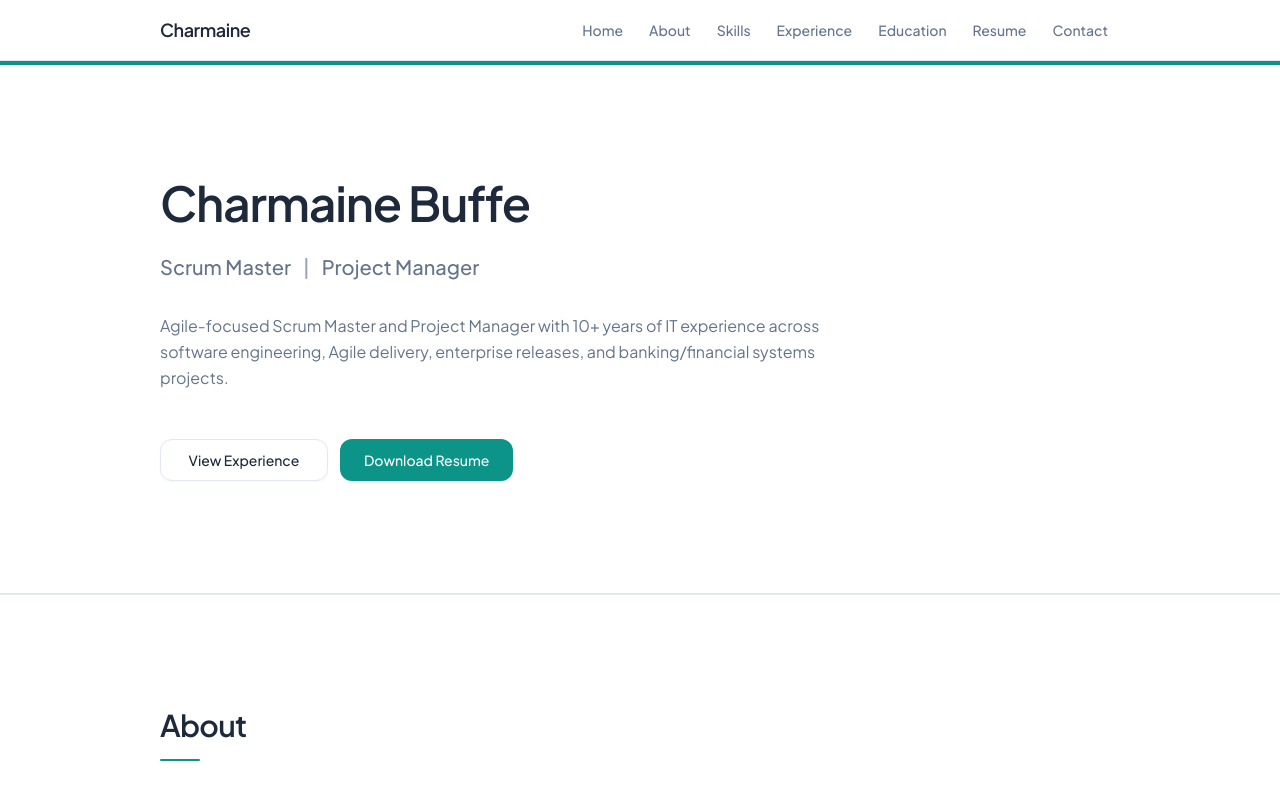
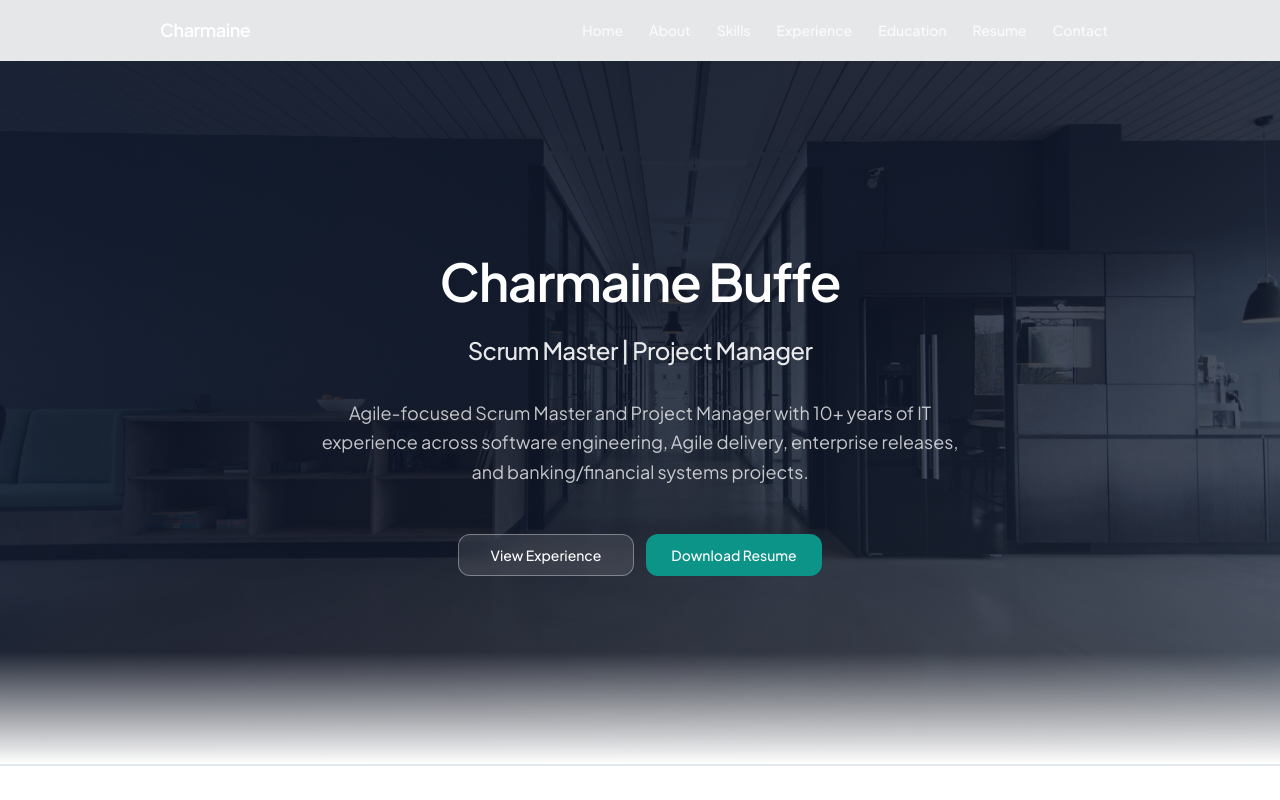
Before and after one commit to charlefire-cpu/personal-website, a React (Vite) app: page / in a window 1280 px wide. Shown: the top 800 px of the page. Built offline with nearby package versions, Linux system fonts and the light colour scheme.

Commit message:
hero improvement

```diff
--- a/src/components/Hero.tsx
+++ b/src/components/Hero.tsx
@@ -1,27 +1,12 @@
 import { profile } from '../data/profile'
 import Button from './ui/Button'
 
-function TitleLine({ title }: { title: string }) {
-  const roles = title.split('|').map((role) => role.trim())
-
-  return (
-    <p className="text-display-sub mt-4 flex flex-col items-center gap-1 sm:mt-5 sm:flex-row sm:flex-wrap sm:justify-center sm:gap-x-3 lg:items-start lg:justify-start">
-      {roles.map((role, index) => (
-        <span key={role} className="inline-flex items-center gap-3">
-          {index > 0 && (
-            <span className="hidden text-muted-light sm:inline" aria-hidden="true">
-              |
-            </span>
-          )}
-          <span>{role}</span>
-        </span>
-      ))}
-    </p>
-  )
+function resolveCtaVariant(variant: 'primary' | 'secondary' | 'outline') {
+  return variant === 'outline' ? 'outline-light' : variant
 }
 
 export default function Hero() {
-  const { id, ctas } = profile.hero
+  const { id, ctas, backgroundImage } = profile.hero
 
   return (
     <section
@@ -29,28 +14,32 @@ export default function Hero() {
       className="hero-section"
       aria-labelledby="hero-heading"
     >
-      <div className="hero-accent" aria-hidden="true" />
+      <div
+        className="hero-background"
+        style={{ backgroundImage: `url(${backgroundImage})` }}
+        aria-hidden="true"
+      />
 
-      <div className="page-container py-20 sm:py-24 lg:py-28">
-        <div className="mx-auto max-w-3xl text-center lg:mx-0 lg:text-left">
-          <h1 id="hero-heading" className="text-display">
+      <div className="hero-overlay" aria-hidden="true" />
+
+      <div className="page-container hero-content">
+        <div className="hero-inner">
+          <h1 id="hero-heading" className="hero-name">
             {profile.name}
           </h1>
 
-          <TitleLine title={profile.title} />
+          <p className="hero-role">{profile.title}</p>
 
-          <p className="text-body mx-auto mt-6 max-w-2xl sm:mt-8 lg:mx-0">
-            {profile.summary}
-          </p>
+          <p className="hero-summary">{profile.summary}</p>
 
-          <div className="mt-10 flex w-full flex-col gap-3 sm:mt-12 sm:w-auto sm:flex-row sm:justify-center lg:justify-start">
+          <div className="hero-actions">
             {ctas.map((cta) => (
               <Button
                 key={cta.label}
                 href={cta.href}
-                variant={cta.variant}
+                variant={resolveCtaVariant(cta.variant)}
                 download={cta.download}
-                className="w-full sm:w-auto sm:min-w-[10.5rem]"
+                className="w-full sm:w-auto sm:min-w-[11rem]"
                 aria-label={
                   cta.download ? `${cta.label}: ${cta.download}` : undefined
                 }
@@ -61,6 +50,8 @@ export default function Hero() {
           </div>
         </div>
       </div>
+
+      <div className="hero-fade" aria-hidden="true" />
     </section>
   )
 }
--- a/src/components/Navbar.tsx
+++ b/src/components/Navbar.tsx
@@ -3,6 +3,7 @@ import { profile } from '../data/profile'
 
 export default function Navbar() {
   const [isOpen, setIsOpen] = useState(false)
+  const [isScrolled, setIsScrolled] = useState(false)
 
   const closeMenu = () => setIsOpen(false)
 
@@ -13,15 +14,40 @@ export default function Navbar() {
     }
   }, [isOpen])
 
+  useEffect(() => {
+    const onScroll = () => setIsScrolled(window.scrollY > 16)
+    onScroll()
+    window.addEventListener('scroll', onScroll, { passive: true })
+    return () => window.removeEventListener('scroll', onScroll)
+  }, [])
+
+  const headerClass = isScrolled
+    ? 'border-b border-border/80 bg-white/95 shadow-[var(--shadow-xs)] backdrop-blur-md'
+    : 'border-b border-white/10 bg-primary-dark/10 backdrop-blur-sm'
+
+  const brandClass = isScrolled
+    ? 'text-primary hover:text-accent'
+    : 'text-white hover:text-white/80'
+
+  const navLinkClass = isScrolled
+    ? 'text-muted hover:bg-surface hover:text-primary'
+    : 'text-white/85 hover:bg-white/10 hover:text-white'
+
+  const menuButtonClass = isScrolled
+    ? 'text-primary hover:bg-surface'
+    : 'text-white hover:bg-white/10'
+
   return (
-    <header className="sticky top-0 z-50 border-b border-border bg-white/95 shadow-[var(--shadow-xs)] backdrop-blur-sm">
+    <header
+      className={`sticky top-0 z-50 transition-[background-color,box-shadow,border-color] duration-300 ease-out motion-reduce:transition-none ${headerClass}`}
+    >
       <nav
         className="page-container flex items-center justify-between gap-4 py-4"
         aria-label="Main navigation"
       >
         <a
           href="#home"
-          className="shrink-0 text-base font-semibold tracking-tight text-primary link-hover hover:text-accent sm:text-lg"
+          className={`shrink-0 text-base font-semibold tracking-tight link-hover sm:text-lg ${brandClass}`}
           onClick={closeMenu}
         >
           {profile.navBrand}
@@ -32,7 +58,7 @@ export default function Navbar() {
             <li key={item.href}>
               <a
                 href={item.href}
-                className="nav-link px-3 py-2 text-sm font-medium text-muted hover:bg-surface hover:text-primary"
+                className={`nav-link px-3 py-2 text-sm font-medium ${navLinkClass}`}
               >
                 {item.label}
               </a>
@@ -42,7 +68,7 @@ export default function Navbar() {
 
         <button
           type="button"
-          className="nav-link inline-flex shrink-0 items-center justify-center rounded-xl p-2.5 text-primary hover:bg-surface lg:hidden"
+          className={`nav-link inline-flex shrink-0 items-center justify-center rounded-xl p-2.5 lg:hidden ${menuButtonClass}`}
           aria-expanded={isOpen}
           aria-controls="mobile-menu"
           aria-label={isOpen ? 'Close menu' : 'Open menu'}
--- a/src/components/ui/Button.tsx
+++ b/src/components/ui/Button.tsx
@@ -1,6 +1,6 @@
 import type { AnchorHTMLAttributes, ButtonHTMLAttributes, ReactNode } from 'react'
 
-type ButtonVariant = 'primary' | 'secondary' | 'outline'
+type ButtonVariant = 'primary' | 'secondary' | 'outline' | 'outline-light'
 
 interface BaseProps {
   children: ReactNode
@@ -23,6 +23,8 @@ const variantStyles: Record<ButtonVariant, string> = {
     'bg-primary text-white shadow-[var(--shadow-xs)] hover:bg-primary-dark hover:shadow-[var(--shadow-sm)] focus-visible:ring-primary',
   outline:
     'border border-border bg-white text-primary shadow-[var(--shadow-xs)] hover:border-accent/40 hover:text-accent focus-visible:ring-accent',
+  'outline-light':
+    'border border-white/35 bg-white/10 text-white backdrop-blur-sm hover:border-white/55 hover:bg-white/15 focus-visible:ring-white focus-visible:ring-offset-primary-dark',
 }
 
 const baseStyles =
--- a/src/data/profile.ts
+++ b/src/data/profile.ts
@@ -39,6 +39,9 @@ export interface ContactLabels {
 const RESUME_PATH = `${import.meta.env.BASE_URL}resume/Charmaine-Buffe-Resume.pdf`
 const RESUME_FILENAME = 'Charmaine-Buffe-Resume.pdf'
 
+/** Replace `public/images/hero-background.jpg` to update the hero background. */
+export const HERO_BACKGROUND_IMAGE = `${import.meta.env.BASE_URL}images/hero-background.jpg`
+
 export interface Profile {
   name: string
   navBrand: string
@@ -69,6 +72,7 @@ export interface Profile {
   }
   hero: {
     id: string
+    backgroundImage: string
     ctas: HeroCta[]
   }
   sections: {
@@ -225,6 +229,7 @@ export const profile: Profile = {
   },
   hero: {
     id: 'home',
+    backgroundImage: HERO_BACKGROUND_IMAGE,
     ctas: [
       { label: 'View Experience', href: '#experience', variant: 'outline' },
       {
--- a/src/index.css
+++ b/src/index.css
@@ -193,10 +193,42 @@ body {
 
   /* ── Hero ── */
   .hero-section {
-    @apply relative scroll-mt-[4.5rem] overflow-hidden border-b border-border bg-white sm:scroll-mt-20 lg:scroll-mt-[5.5rem];
+    @apply relative isolate flex min-h-[min(85vh,42rem)] scroll-mt-[4.5rem] items-center overflow-hidden border-b border-border sm:min-h-[min(88vh,44rem)] sm:scroll-mt-20 lg:scroll-mt-[5.5rem];
   }
 
-  .hero-accent {
-    @apply pointer-events-none absolute inset-x-0 top-0 h-1 bg-accent;
+  .hero-background {
+    @apply absolute inset-0 bg-cover bg-center bg-no-repeat;
+  }
+
+  .hero-overlay {
+    @apply absolute inset-0 bg-gradient-to-br from-primary-dark/92 via-primary-dark/82 to-primary/70;
+  }
+
+  .hero-content {
+    @apply relative z-10 w-full py-24 sm:py-28 lg:py-32;
+  }
+
+  .hero-inner {
+    @apply mx-auto max-w-3xl text-center;
+  }
+
+  .hero-name {
+    @apply text-3xl font-semibold tracking-tight text-white sm:text-4xl md:text-5xl md:leading-tight lg:text-[3.25rem];
+  }
+
+  .hero-role {
+    @apply mt-4 text-lg font-medium tracking-tight text-white/90 sm:mt-5 sm:text-xl md:text-2xl;
+  }
+
+  .hero-summary {
+    @apply mx-auto mt-6 max-w-2xl text-base leading-relaxed text-white/75 sm:mt-8 sm:text-lg;
+  }
+
+  .hero-actions {
+    @apply mt-10 flex w-full flex-col gap-3 sm:mt-12 sm:w-auto sm:flex-row sm:justify-center;
+  }
+
+  .hero-fade {
+    @apply pointer-events-none absolute right-0 bottom-0 left-0 z-[1] h-24 bg-gradient-to-t from-white to-transparent sm:h-28;
   }
 }
```
Also changed, not shown: public/images/README.md (added), public/images/hero-background.jpg (added).
